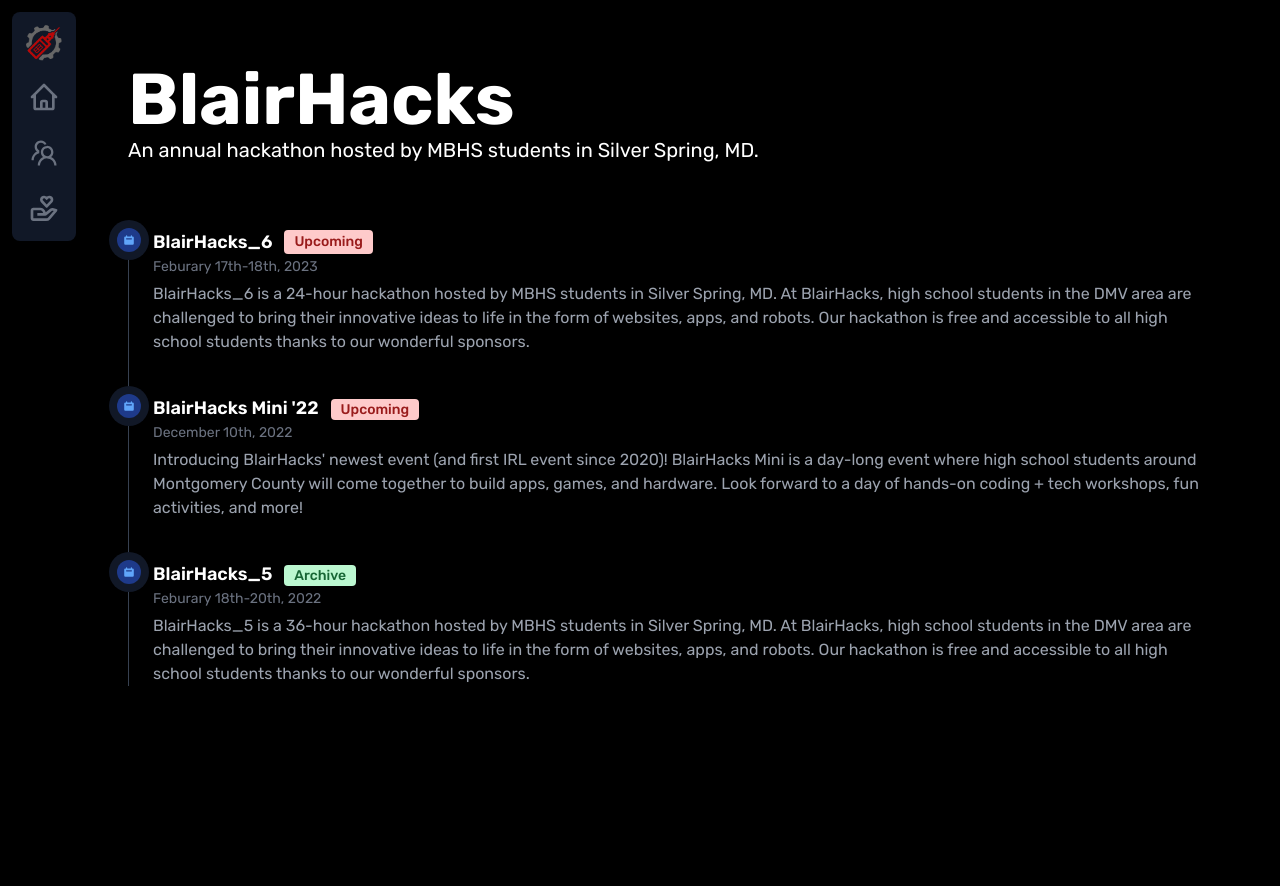
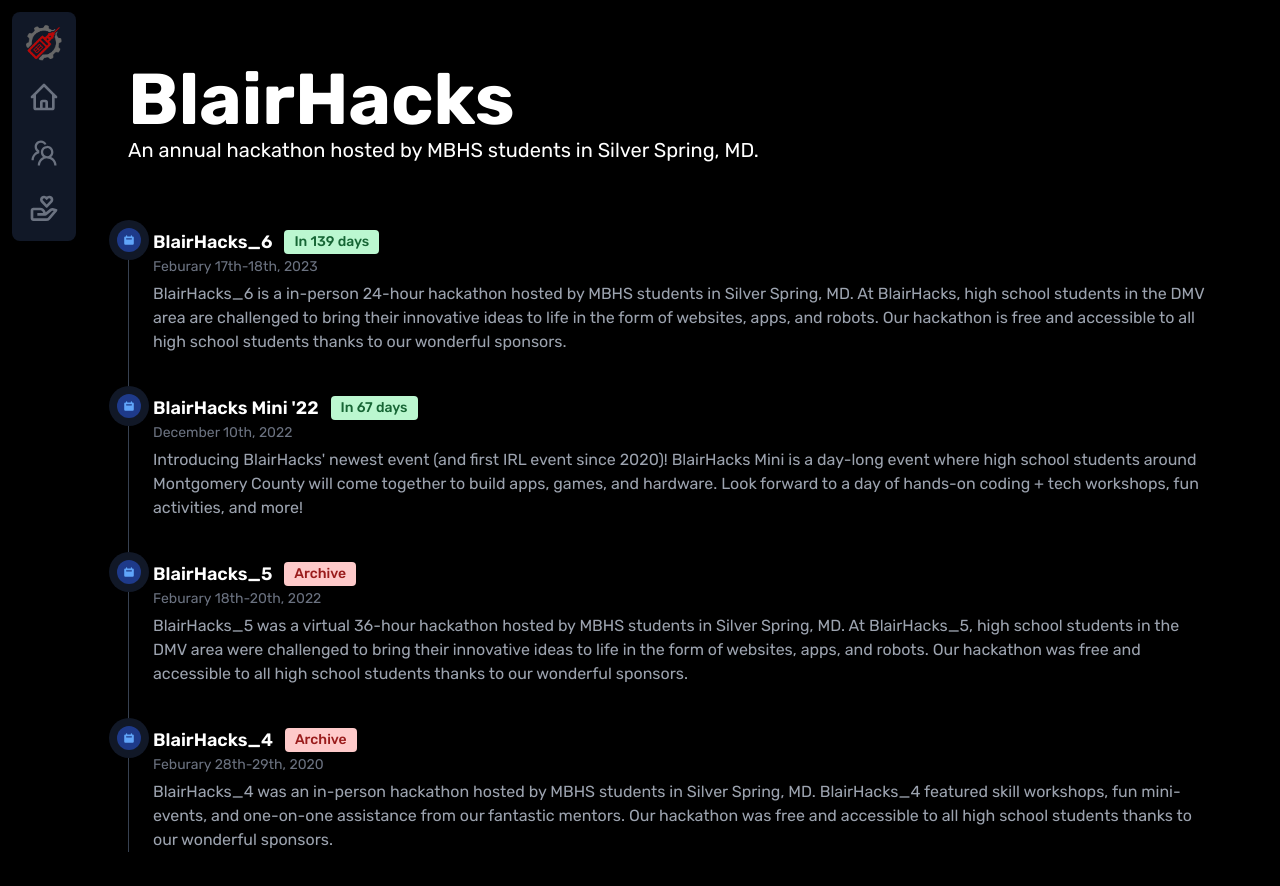
Before and after one commit to blairhacks/site, a Next.js app: page / in a window 1280 px wide. Shown: the top 886 px of the page. Before the commit the page ends 800 px from the top, so only its background shows below. Built offline with nearby package versions, Linux system fonts and the light colour scheme.

Commit message:
update timeline

```diff
--- a/components/Timeline.tsx
+++ b/components/Timeline.tsx
@@ -1,9 +1,59 @@
 import React from "react";
 
+const days = (d1: Date, d2: Date) => {
+	let diff = d1.getTime() - d2.getTime();
+	let total = Math.ceil(diff / (1000 * 3600 * 24));
+	return total;
+};
+
 export default function Timeline() {
+	const events = [
+		{
+			name: "BlairHacks_6",
+			startDate: new Date("2023-02-20"),
+			endDate: new Date("2023-02-21"),
+			date: "Feburary 17th-18th, 2023",
+			description:
+				"BlairHacks_6 is a in-person 24-hour hackathon hosted by MBHS students in Silver Spring, MD. At BlairHacks, high school students in the DMV area are challenged to bring their innovative ideas to life in the form of websites, apps, and robots. Our hackathon is free and accessible to all high school students thanks to our wonderful sponsors.",
+			link: "https://6.blairhacks.com",
+			archive: false,
+		},
+		{
+			name: "BlairHacks Mini '22",
+			startDate: new Date("2022-12-10"),
+			endDate: new Date("2022-12-10"),
+			date: "December 10th, 2022",
+			description:
+				"Introducing BlairHacks' newest event (and first IRL event since 2020)! BlairHacks Mini is a day-long event where high school students around Montgomery County will come together to build apps, games, and hardware. Look forward to a day of hands-on coding + tech workshops, fun activities, and more!",
+			link: "https://mini.blairhacks.com",
+			archive: false,
+		},
+		{
+			name: "BlairHacks_5",
+			startDate: new Date("2022-02-18"),
+			endDate: new Date("2022-02-20"),
+			date: "Feburary 18th-20th, 2022",
+			description:
+				"BlairHacks_5 was a virtual 36-hour hackathon hosted by MBHS students in Silver Spring, MD. At BlairHacks_5, high school students in the DMV area were challenged to bring their innovative ideas to life in the form of websites, apps, and robots. Our hackathon was free and accessible to all high school students thanks to our wonderful sponsors.",
+			link: "https://5.blairhacks.com",
+			archive: true,
+		},
+		{
+			name: "BlairHacks_4",
+			startDate: new Date("2020-02-19"),
+			endDate: new Date("2021-02-21"),
+			date: "Feburary 28th-29th, 2020",
+			description:
+				"BlairHacks_4 was an in-person hackathon hosted by MBHS students in Silver Spring, MD. BlairHacks_4 featured skill workshops, fun mini-events, and one-on-one assistance from our fantastic mentors. Our hackathon was free and accessible to all high school students thanks to our wonderful sponsors.",
+			archive: true,
+		},
+	];
+
 	return (
 		<ol className="relative border-l border-gray-700">
-			<li className="mb-10 ml-6">
+			{events.map(
+				({ name, date, description, link, archive, startDate }, i) => (
+					<li className="mb-10 ml-6" key={i}>
 						<span className="flex absolute -left-3 justify-center items-center w-6 h-6 bg-blue-900 rounded-full ring-8 ring-gray-900">
 							<svg
 								aria-hidden="true"
@@ -19,89 +69,29 @@
 								></path>
 							</svg>
 						</span>
+						<a href={link} target="blank">
 							<h3 className="flex items-center mb-1 text-lg font-semibold text-white">
-					BlairHacks_6
+								{name}
+								{archive ? (
 									<span className="bg-red-200 text-red-800 text-sm font-medium mr-2 px-2.5 py-0.5 rounded ml-3">
-						Upcoming
+										Archive
 									</span>
+								) : (
+									<span className="bg-green-200 text-green-800 text-sm font-medium mr-2 px-2.5 py-0.5 rounded ml-3">
+										In {days(startDate, new Date())} days
+									</span>
+								)}
 							</h3>
+						</a>
 						<time className="block mb-2 text-sm font-normal leading-none text-gray-500">
-					Feburary 17th-18th, 2023
+							{date}
 						</time>
 						<p className="mb-4 text-base font-normal text-gray-400">
-					BlairHacks_6 is a 24-hour hackathon hosted by MBHS students in Silver
-					Spring, MD. At BlairHacks, high school students in the DMV area are
-					challenged to bring their innovative ideas to life in the form of
-					websites, apps, and robots. Our hackathon is free and accessible to
-					all high school students thanks to our wonderful sponsors.
+							{description}
 						</p>
 					</li>
-			<li className="mb-10 ml-6">
-				<span className="flex absolute -left-3 justify-center items-center w-6 h-6 bg-blue-900 rounded-full ring-8 ring-gray-900">
-					<svg
-						aria-hidden="true"
-						className="w-3 h-3 text-blue-400"
-						fill="currentColor"
-						viewBox="0 0 20 20"
-						xmlns="http://www.w3.org/2000/svg"
-					>
-						<path
-							fillRule="evenodd"
-							d="M6 2a1 1 0 00-1 1v1H4a2 2 0 00-2 2v10a2 2 0 002 2h12a2 2 0 002-2V6a2 2 0 00-2-2h-1V3a1 1 0 10-2 0v1H7V3a1 1 0 00-1-1zm0 5a1 1 0 000 2h8a1 1 0 100-2H6z"
-							clipRule="evenodd"
-						></path>
-					</svg>
-				</span>
-				<h3 className="mb-1 text-lg font-semibold text-white">
-					BlairHacks Mini &apos;22
-					<span className="bg-red-200 text-red-800 text-sm font-medium mr-2 px-2.5 py-0.5 rounded ml-3">
-						Upcoming
-					</span>
-				</h3>
-				<time className="block mb-2 text-sm font-normal leading-none text-gray-500">
-					December 10th, 2022
-				</time>
-				<p className="text-base font-normal text-gray-400">
-					Introducing BlairHacks&apos; newest event (and first IRL event since
-					2020)! BlairHacks Mini is a day-long event where high school students
-					around Montgomery County will come together to build apps, games, and
-					hardware. Look forward to a day of hands-on coding + tech workshops,
-					fun activities, and more!
-				</p>
-			</li>
-			<li className="ml-6">
-				<span className="flex absolute -left-3 justify-center items-center w-6 h-6 bg-blue-900 rounded-full ring-8 ring-gray-900">
-					<svg
-						aria-hidden="true"
-						className="w-3 h-3 text-blue-400"
-						fill="currentColor"
-						viewBox="0 0 20 20"
-						xmlns="http://www.w3.org/2000/svg"
-					>
-						<path
-							fillRule="evenodd"
-							d="M6 2a1 1 0 00-1 1v1H4a2 2 0 00-2 2v10a2 2 0 002 2h12a2 2 0 002-2V6a2 2 0 00-2-2h-1V3a1 1 0 10-2 0v1H7V3a1 1 0 00-1-1zm0 5a1 1 0 000 2h8a1 1 0 100-2H6z"
-							clipRule="evenodd"
-						></path>
-					</svg>
-				</span>
-				<h3 className="mb-1 text-lg font-semibold text-white">
-					BlairHacks_5
-					<span className="bg-green-200 text-green-800 text-sm font-medium mr-2 px-2.5 py-0.5 rounded ml-3">
-						Archive
-					</span>
-				</h3>
-				<time className="block mb-2 text-sm font-normal leading-none text-gray-500">
-					Feburary 18th-20th, 2022
-				</time>
-				<p className="text-base font-normal text-gray-400">
-					BlairHacks_5 is a 36-hour hackathon hosted by MBHS students in Silver
-					Spring, MD. At BlairHacks, high school students in the DMV area are
-					challenged to bring their innovative ideas to life in the form of
-					websites, apps, and robots. Our hackathon is free and accessible to
-					all high school students thanks to our wonderful sponsors.
-				</p>
-			</li>
+				)
+			)}
 		</ol>
 	);
 }
```
Lines whose indentation alone changed are shown as unchanged.
